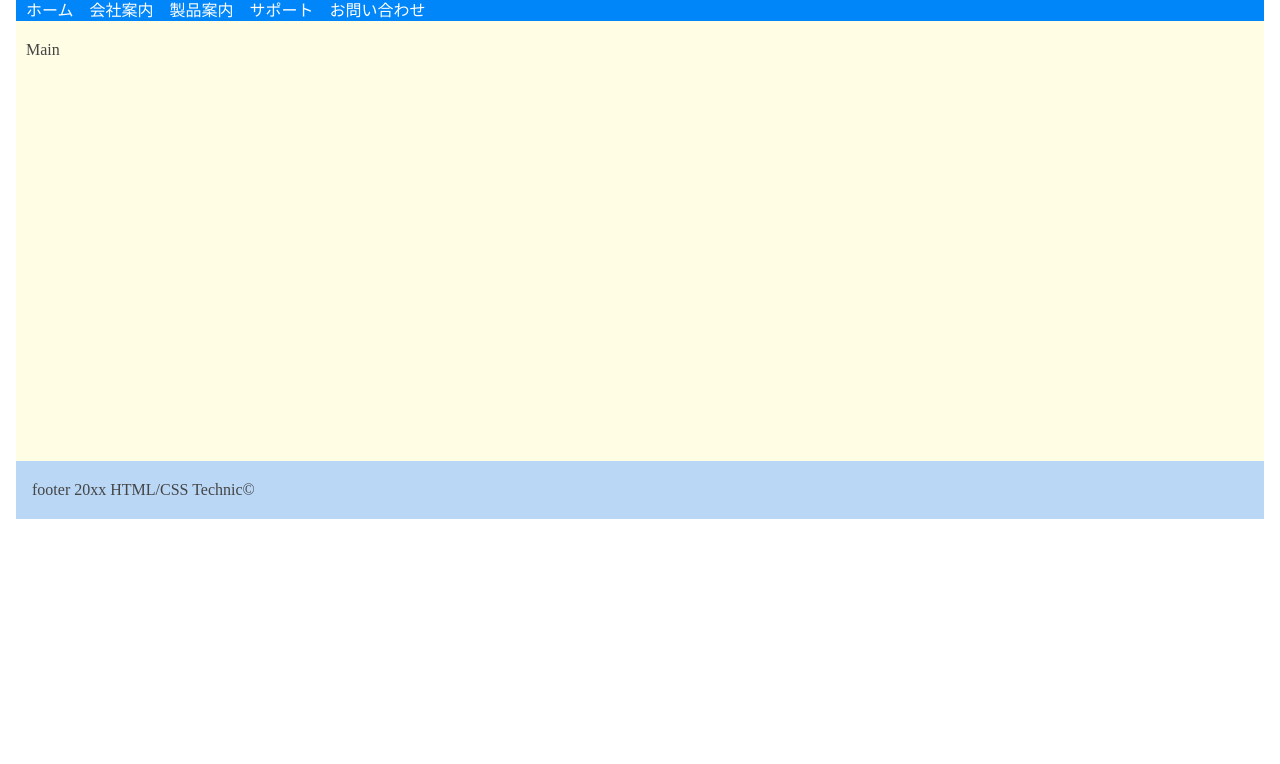
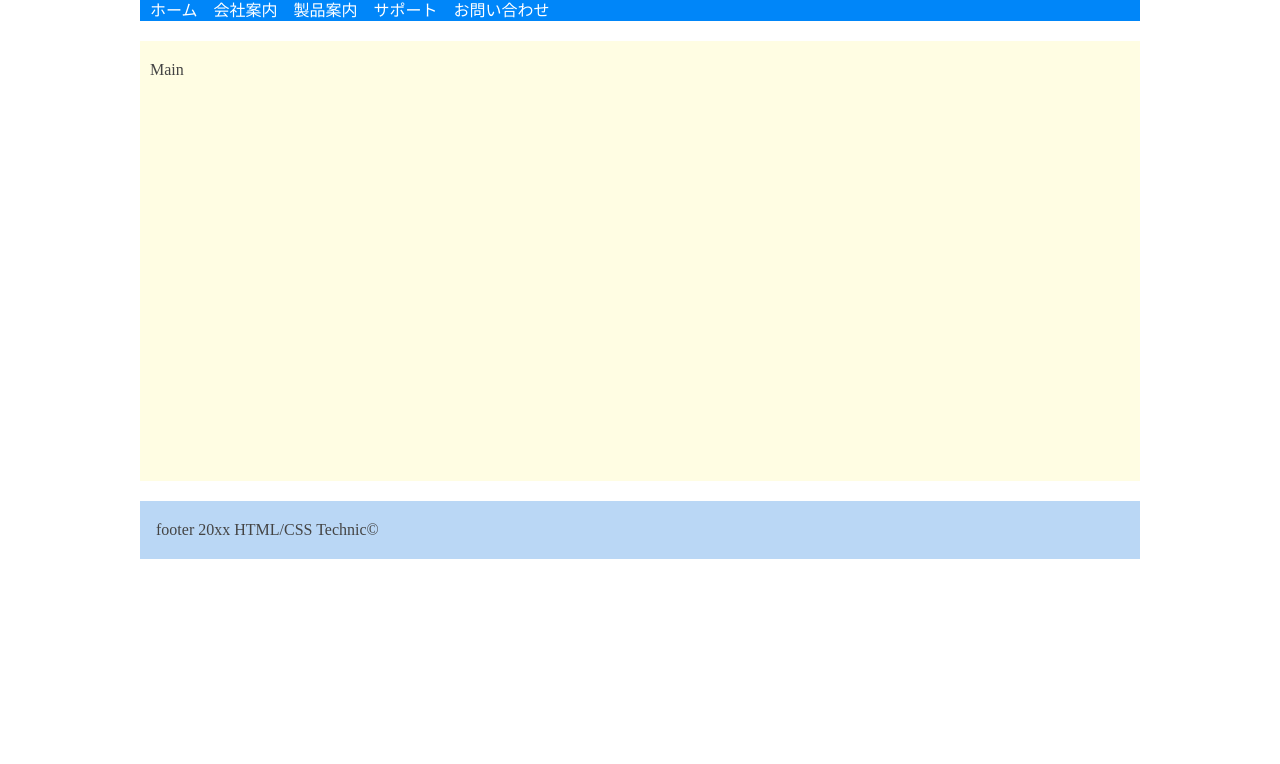
Before and after one commit to s20021/WebExtention, a plain HTML site: page chapter12/c12-01/index.html in a window 1280 px wide. Shown: the part 36-800 px from the top of the page. Drawn offline with Linux system fonts and the light colour scheme.

Commit message:
update c12-01

```diff
--- a/chapter12/c12-01/style.css
+++ b/chapter12/c12-01/style.css
@@ -7,7 +7,15 @@ main p:last-child {
 	margin-bottom: 0;
 }
 .container {
+	margin: 0 auto 0 auto;
 	padding: 0 16px 0 16px;
+	max-width: 1000px;
+}
+nav {
+	margin-bottom: 20px;
+}
+footer {
+	margin-top: 20px;
 }
 .main-title {
 	margin: 0;
```
